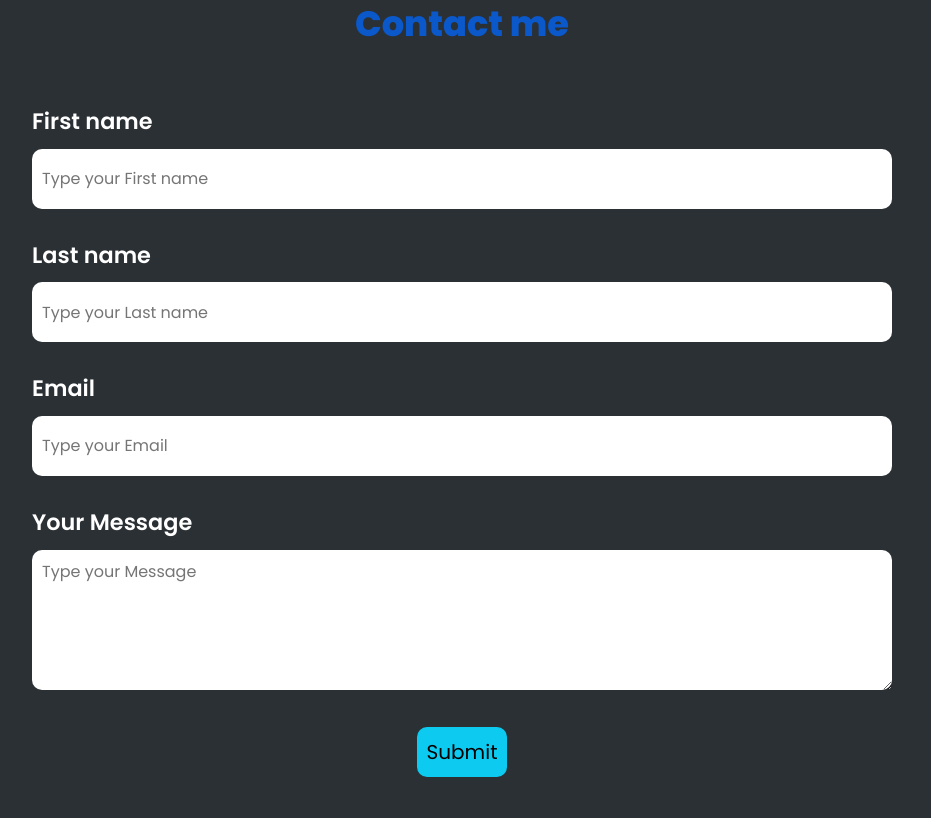
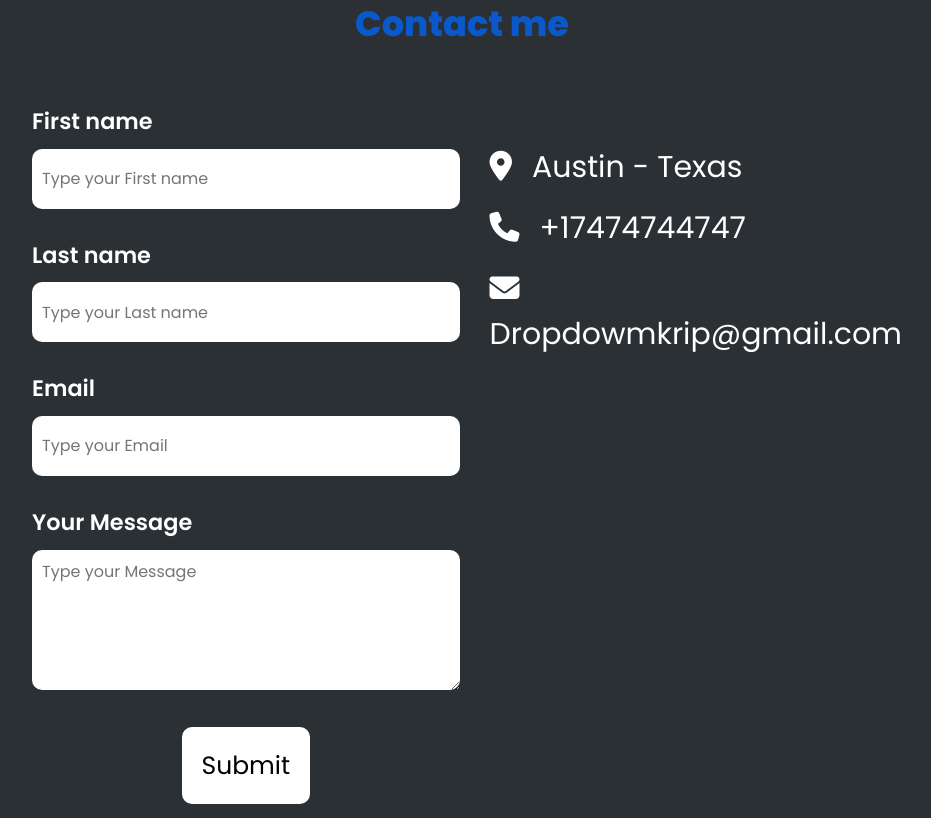
Before and after one commit to SaberHardy/JSLessons, a plain HTML site: page buildProfile/index.html in a window 1280 px wide. Shown: the part 3426-4244 px from the top of the page, without its empty margins (178-1109 px from the left). Drawn offline with nearby package versions, Linux system fonts and the light colour scheme.

Commit message:
contact locations

```diff
--- a/buildProfile/index.html
+++ b/buildProfile/index.html
@@ -217,6 +217,11 @@
             </form>
         </div>
 
+        <div class="contact-icons">
+            <p><i class="fa-solid fa-location-dot"></i>Austin - Texas</p>
+            <p><i class="fa-solid fa-phone"></i>+17474744747</p>
+            <p><i class="fa-solid fa-envelope"></i>Dropdowmkrip@gmail.com</p>
+        </div>
     </div>
 </section>
 
--- a/buildProfile/styles.css
+++ b/buildProfile/styles.css
@@ -235,7 +235,7 @@ section {
     gap: 20px;
     border-radius: 10px;
     padding: 10px;
-    width: 100%;
+    width: 80%;
 }
 
 .contact-inputs .fl-div {
@@ -273,15 +273,31 @@ textarea {
 }
 
 .submit-btn {
-    background-color: #0dcaf0;
+    background-color: #ffffff;
     border: 0;
-    padding: 10px;
+    padding: 20px;
     border-radius: 10px;
-    font-size: 20px;
+    font-size: 25px;
     display: block;
     margin: 0 auto;
 }
 
+.contact-icons {
+    /*background-color: white;*/
+    margin-top: 50px;
+    font-size: 30px;
+    width: 600px;
+}
+
+.contact-icons i {
+    color: white;
+    font-size: 30px;
+    margin-right: 20px;
+}
+
+.contact-icons p {
+    color: white;
+}
 
 footer .footer-title {
     margin-bottom: 0;
```
